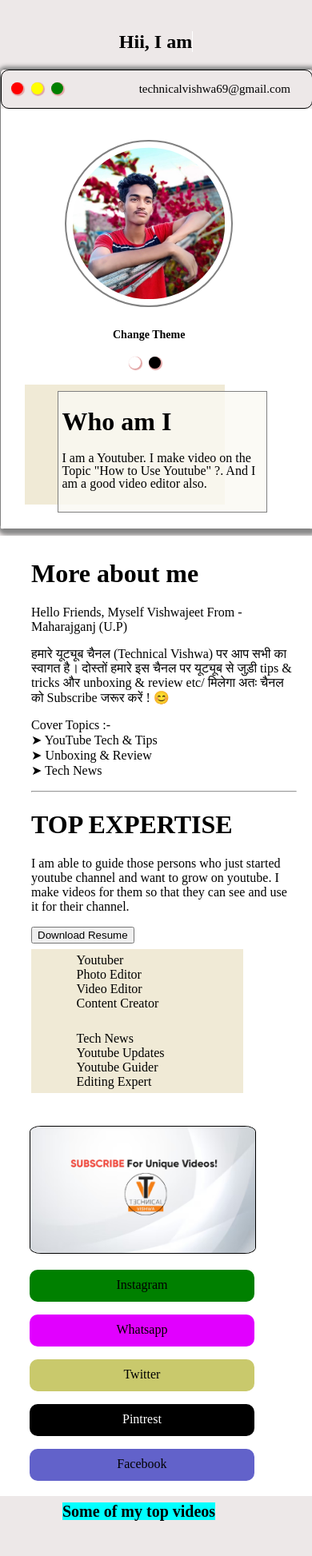
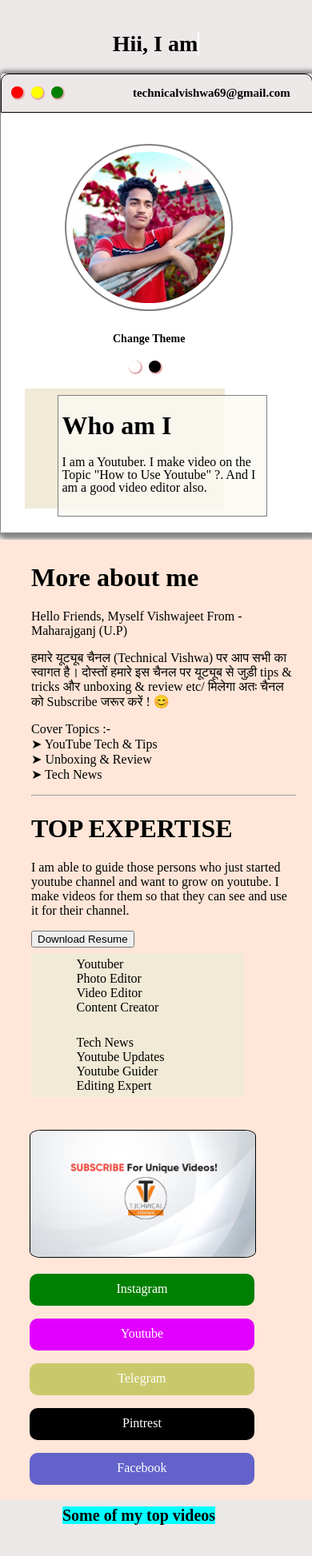
Before and after one commit to himanshu0072/Technical-Vishwa-s-Website, a plain HTML site: page index.html in a window 390 px wide. Shown: the top 1946 px of the page at 80% size. Drawn offline with Linux system fonts and the light colour scheme; grey boxes are pictures that could not be loaded.

Commit message:
Social Links are added

```diff
--- a/index.html
+++ b/index.html
@@ -12,7 +12,7 @@
   </head>
   <body>
     <!-- This is a first section -->
-    <button onclick="topFunction()" id="myBtn" title="Go to top">Top</button>
+    <button onclick="topFunction()" id="myBtn" title="Go to top">Top &uarr;</button>
     <!-- This div is for name  -->
     <div class="MainHeader">
       <h1><a class="typewrite" data-period="2000" data-type='["Hii, I am Technical Vishwa", "Welcome in my site"]'>
@@ -93,11 +93,11 @@
       </div>
       <div class="SecondDiv">
         <img src="images/Banner.jpg" alt="Banner" />
-        <div class="Social" id="s1"><p>Instagram</p></i></div>
-        <div class="Social" id="s2"><p>Whatsapp</p></div>
-        <div class="Social" id="s3"><p>Twitter</p></div>
-        <div class="Social" id="s4"><p>Pintrest</p></div>
-        <div class="Social" id="s5"><p>Facebook</p></div>
+        <div class="Social" id="s1"><p><a id="Slinks" href="https://www.instagram.com/technicalvishwa/" target="_blank">Instagram</a></p></i></div>
+        <div class="Social" id="s2"><p><a id="Slinks" href="https://www.youtube.com/@TechnicalVishwa" target="_blank">Youtube</a></p></div>
+        <div class="Social" id="s3"><p><a id="Slinks" href="#" target="_blank">Telegram</a></p></div>
+        <div class="Social" id="s4"><p><a id="Slinks" href="https://in.pinterest.com/technicalvishwa/" target="_blank">Pintrest</a></p></div>
+        <div class="Social" id="s5"><p><a id="Slinks" href="https://m.facebook.com/profile.php?id=100027682605883" target="_blank">Facebook</a></p></div>
       </div>
     </div>
 
--- a/style.css
+++ b/style.css
@@ -6,6 +6,7 @@ body{
 }
 .MainHeader h1{
     margin-top: 3%;
+    font-size: 35px;
 }
 .MainSection{
     border: 1px solid grey;
@@ -18,7 +19,7 @@ body{
 .EmailContainer{
     display: flex;
     background-color: rgb(237, 232, 232);
-    border-radius: 10px;
+    border-radius: 10px 10px 0px 0px;
     border: 1px solid rgb(0, 0, 0);
 }
 .Color{
@@ -237,7 +238,7 @@ body{
     background-color: #555; /* Add a dark-grey background on hover */
   }
 
-  @media only screen and (max-width: 600px) {
+  @media only screen and (max-width: 700px) {
     body{
         width: 100%;
         margin-left: 0px;
@@ -247,7 +248,7 @@ body{
     .MainHeader h1{
         text-align: center;
         margin-top: 10%;
-        font-size: 24px;
+        font-size: 28px;
     }
     .MainSection{
         width: 100%;
@@ -261,7 +262,7 @@ body{
     .EmailContainer{
         display: flex;
         background-color: rgb(237, 232, 232);
-        border-radius: 10px;
+        border-radius: 10px 10px 0px 0px;
         border: 1px solid rgb(0, 0, 0);
     }
     .Color{
@@ -272,7 +273,8 @@ body{
     .Email{
         width:60%;
         text-align: end;
-        margin-right: 2%;
+        margin-right: 1%;
+        font-weight: bold;
         font-size:15px;
     }
     .browser-dot{
@@ -350,7 +352,7 @@ body{
     /* This design is for second div */
     .SecondSection{
         margin-top: 2%;
-        background-color: white;
+        background-color: rgb(255, 230, 216);
         width: 100%;
         display: block;
     }
@@ -397,6 +399,10 @@ body{
     }
     .Social p{
         padding-top: 10px;
+    }
+    #Slinks {
+        color:white;
+        text-decoration: none;
     }
     #s1{
         background-color:green;
```
